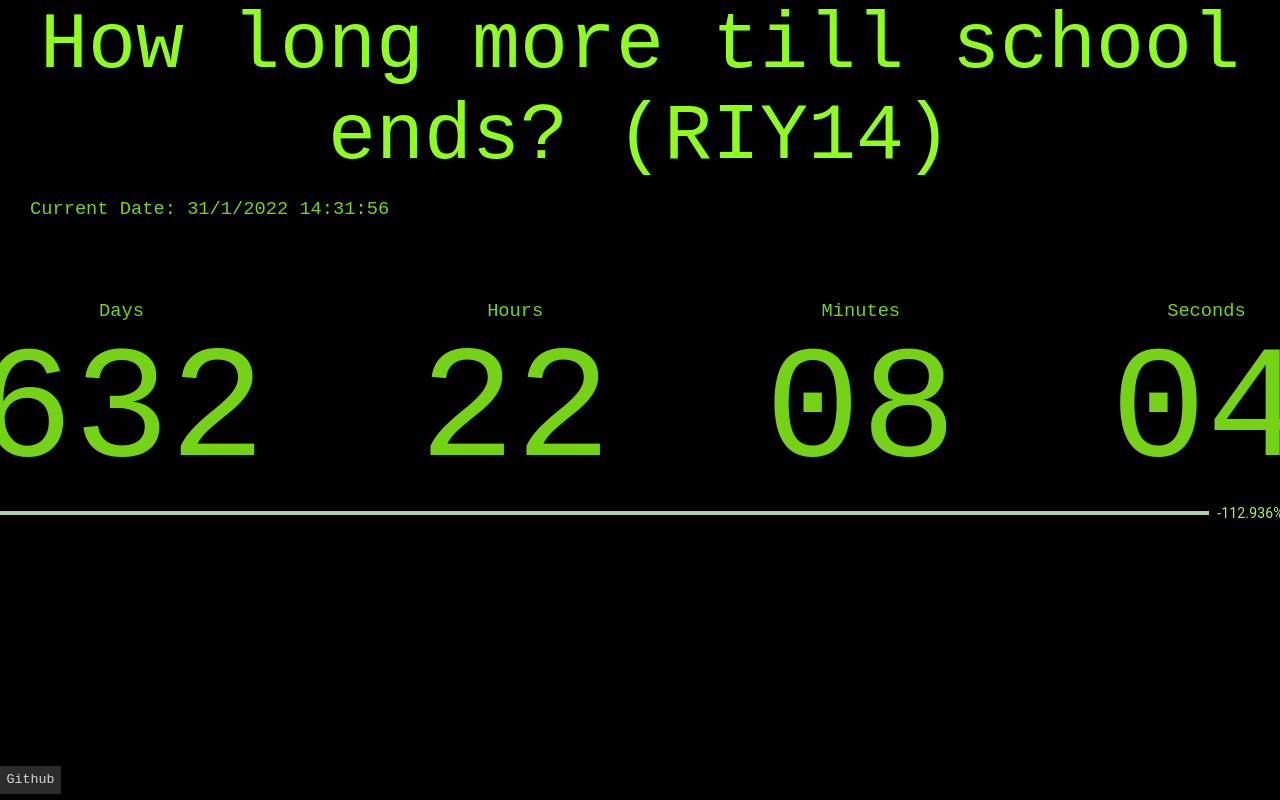
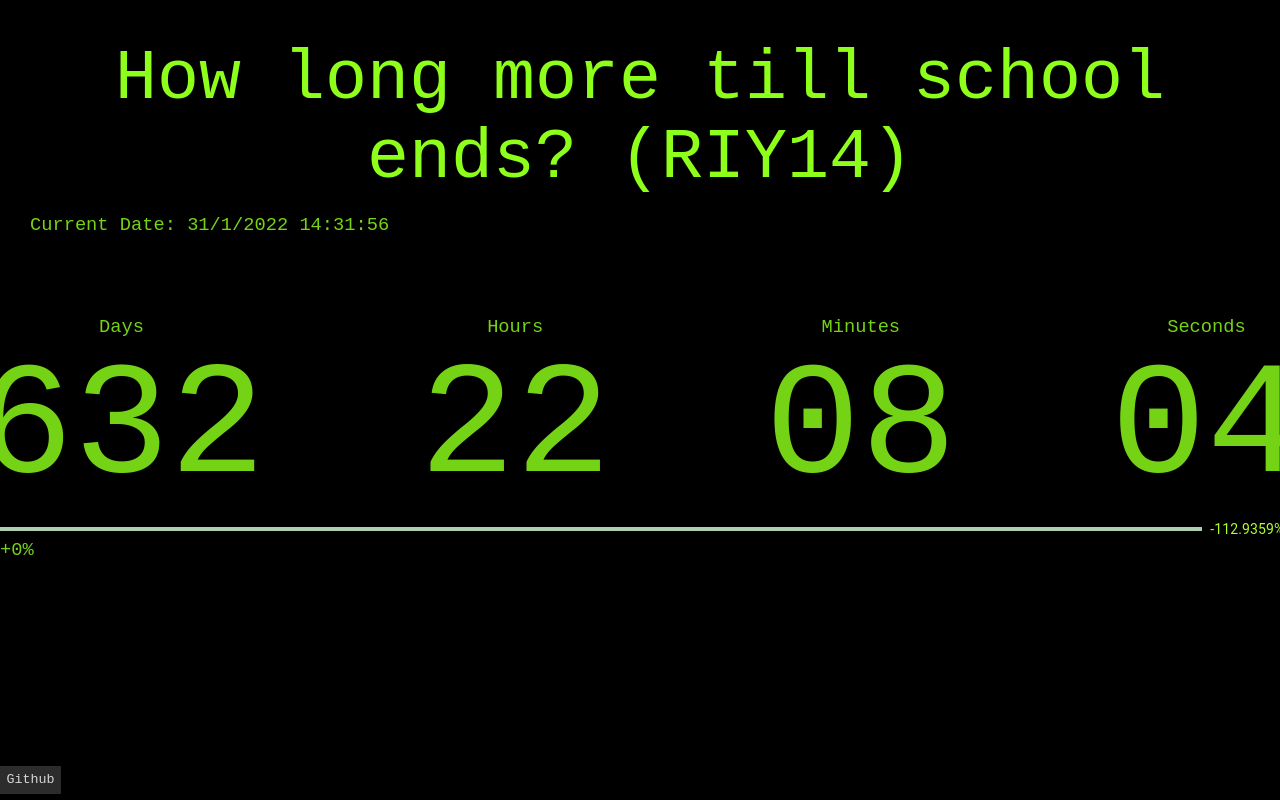
Before and after one commit to AJR07/Days-Till-School-End, a React (Vite) app: page / in a window 1280 px wide. Shown: the top 800 px of the page. Built offline with nearby package versions, Linux system fonts and the light colour scheme.

Commit message:
:sparkles: REVAMP DONE!

```diff
--- a/src/template/template.css
+++ b/src/template/template.css
@@ -7,8 +7,9 @@
 
 #title {
   text-align: center;
-  font-weight: 100;
-  font-size: 80px;
+  font-weight: 500;
+  font-size: 70px;
+  padding-top: 5vh;
   color: rgb(141, 255, 27);
 }
 
--- a/src/template/template.tsx
+++ b/src/template/template.tsx
@@ -12,6 +12,11 @@ interface TemplateProps {
     startDate: Date;
 }
 
+const prevProgress =
+localStorage.getItem("progress") === null
+    ? null
+    : parseFloat(localStorage.getItem("progress")!);
+
 export default function Template(props: TemplateProps) {
     let [timeDiff, setTimeDiff] = useState(dateElapsed(props.endDate));
     let [progress, setProgress] = useState(
@@ -22,6 +27,7 @@ export default function Template(props: TemplateProps) {
         const interval = setInterval(() => {
             setTimeDiff(dateElapsed(props.endDate));
             setProgress(calculateProgress(props.startDate, props.endDate));
+            localStorage.setItem("progress", progress.toString());
         }, 1000);
         return () => clearInterval(interval);
     }, []);
@@ -32,9 +38,7 @@ export default function Template(props: TemplateProps) {
                 <h1 id="title">
                     How long more till school ends? ({props.title})
                 </h1>
-                <h3 id="current-date">
-                    Current Date: {calculateTime()}
-                </h3>
+                <h3 id="current-date">Current Date: {calculateTime()}</h3>
                 <div id="container">
                     <div id="grid">
                         <h3 style={{ textAlign: "center" }}> Days</h3>
@@ -69,7 +73,7 @@ export default function Template(props: TemplateProps) {
 
             <div id="progress">
                 <LinearProgressWithLabel value={progress} />
-                {/* <h3>{`+${Math.round((progress - prevProgress) * 10000) / 10000}%`}</h3> */}
+                <h3>{`+${Math.round((progress - (prevProgress ?? progress)) * 10000) / 10000}%`}</h3>
             </div>
 
             <button
--- a/src/utils/progress.ts
+++ b/src/utils/progress.ts
@@ -3,6 +3,6 @@ export default function calculateProgress(startDate: Date, endDate: Date){
 	let dateEnd = endDate.getTime();
 	let dateStart = startDate.getTime();
 	let toReturn = 100 - ((dateEnd - dateNow) / (dateEnd - dateStart)) * 100;
-	let res = Math.round(toReturn * 1000) / 1000;
+	let res = Math.round(toReturn * 10000) / 10000;
 	return res;
 }
```
Also changed, not shown: 1 other file (tests, documents, lock files or other folders).
